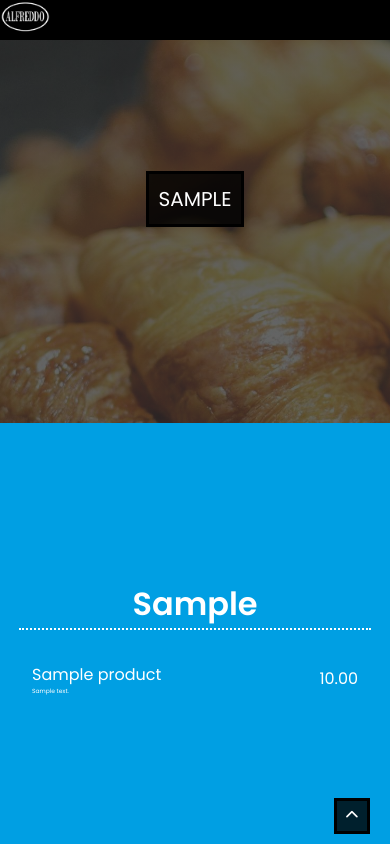
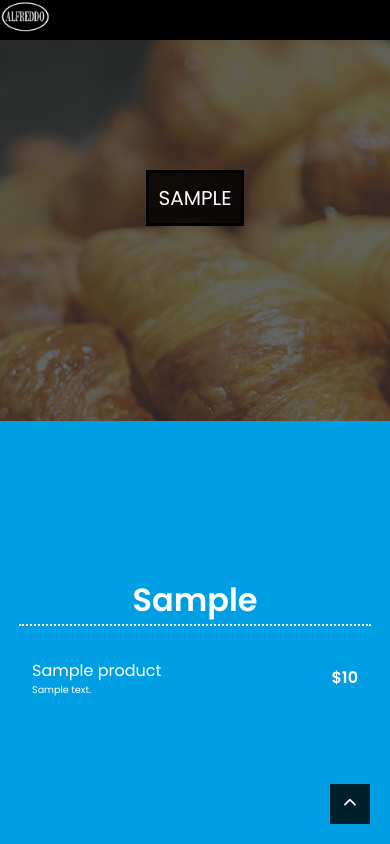
Before and after one commit to ThomySjs/Api-Menu, a Flask app: page /menu in a window 390 px wide. Run offline with Flask 3, Linux system fonts and the light colour scheme; tables that the repository leaves empty hold one stand-in row (values such as "Sample post"); parts of the project's set-up code (start-up, migrations or seed data) failed here and were passed over.

Commit message:
Front updates

```diff
--- a/myapp/blueprints/menu/static/menu.js
+++ b/myapp/blueprints/menu/static/menu.js
@@ -55,7 +55,7 @@
             let show_product = `
                 <tr>
                     <td>${producto.product_name}<br><p>${producto.description}</p></td>
-                    <td>${producto.price}</td>
+                    <td id="price">$${Math.round(producto.price)}</td>
                 </tr>
             `;
             select_table.insertAdjacentHTML("beforeend", show_product);
--- a/myapp/blueprints/menu/static/style.css
+++ b/myapp/blueprints/menu/static/style.css
@@ -129,20 +129,22 @@
     font-size: 0.5em;
 }
 
-.back-to-top {
+.btn {
     visibility: hidden;
-    position: absolute;
+    position: fixed;
 }
 
-
+#price {
+    font-weight: bold;
+}
 
 @media only screen and (max-width: 800px) {
     .container {
+        position: relative;
         width: 100%;
         height: 100vh;
         display: flex;
         flex-direction: column;
-        overflow-y: scroll;
     }
 
     nav {
@@ -191,26 +193,19 @@
     }
 
     .table-container td p {
-        font-size: 0.25em;
-    }
-
-    .back-to-top {
-        width: 30px;
-        height: 30px;
-        visibility: visible;
-        position: absolute;
-        background-color: rgba(0, 0, 0, 0.8);
-        border: solid black;
-        right: 20px;
-        bottom: 10px;
-        transition: 2s;
+        font-size: 0.6em;
     }
 
     .btn {
+        visibility: visible;
+        height: 40px;
+        width: 40px;
+        bottom: 20px;
+        right: 20px;
+        z-index: 9999;
         border: none;
-        width: 100%;
-        height: 100%;
-        background-color: transparent;
+        background-color:  rgba(0, 0, 0, 0.8);
     }
 
+
 }
--- a/myapp/blueprints/menu/templates/menu.html
+++ b/myapp/blueprints/menu/templates/menu.html
@@ -10,7 +10,7 @@
 <body>
     <div class="banner">
         <div class="container" id="container">
-            <nav id="#">
+            <nav>
                 <img src="{{ url_for('bp_menu.static', filename='logo.png') }}" alt="Alfreddo">
             </nav>
             <div class="options" id="options">
@@ -19,12 +19,18 @@
 
             </div>
         </div>
-        <a href="##" class="back-to-top">
-            <button class="btn">
-                <i class="fa-solid fa-chevron-up" style="color: #ffffff;"></i>
-            </button>
-        </a>
+        <button class="btn" onclick="ScrollBack()">
+            <i class="fa-solid fa-chevron-up" style="color: #ffffff;"></i>
+        </button>
     </div>
+    <script>
+        function ScrollBack() {
+            document.querySelector(".container").scrollTo({
+                top: 0,
+                behavior: "smooth"
+            });
+        }
+    </script>
     <script src="{{ url_for('bp_menu.static', filename='options.js') }}"></script>
     <script src="{{ url_for('bp_menu.static', filename='menu.js') }}"></script>
 </body>
```
